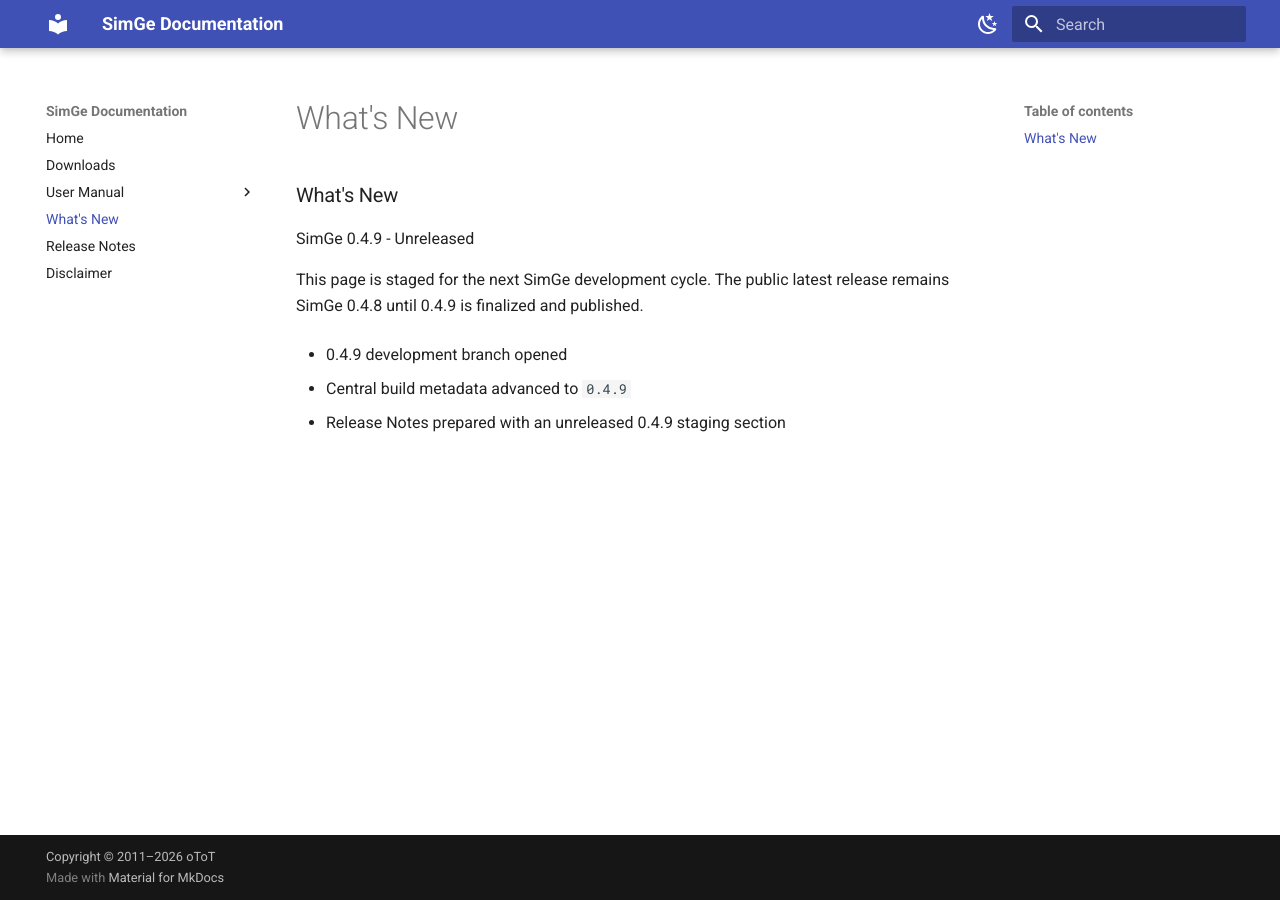
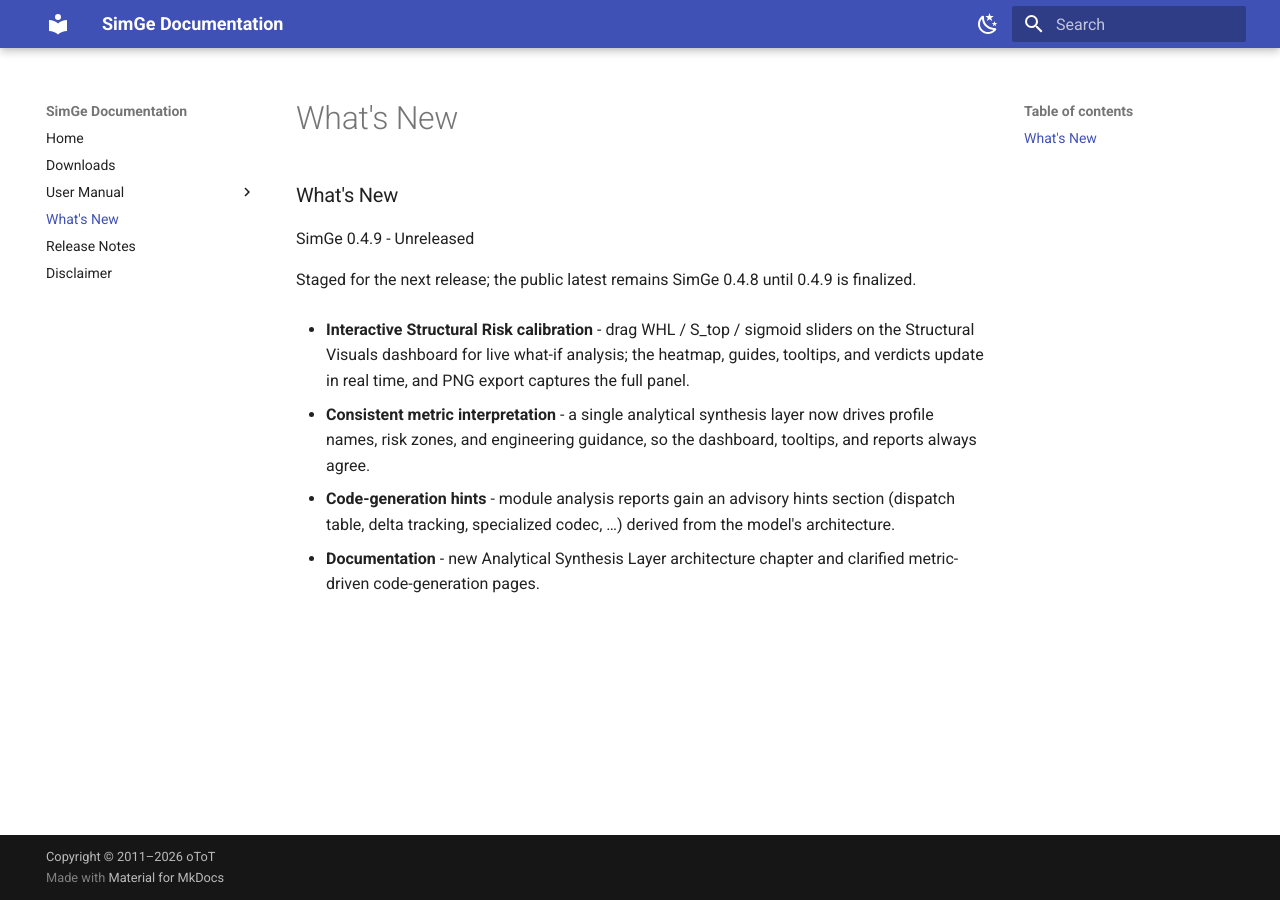
Before and after one commit to otopcu/simge-site, an MkDocs documentation site: the page built from docs/WhatsNew.md, in a window 1280 px wide. Built offline with MkDocs 1.6.1 and Material for MkDocs 9.7.7, drawn with Linux system fonts in a browser that asks for light colours.

Commit message:
Publish documentation update (2026-06-25)

```diff
--- a/docs/WhatsNew.md
+++ b/docs/WhatsNew.md
@@ -2,10 +2,12 @@
 
 SimGe 0.4.9 - Unreleased
 
-This page is staged for the next SimGe development cycle. The public latest release remains SimGe 0.4.8 until 0.4.9 is finalized and published.
+Staged for the next release; the public latest remains SimGe 0.4.8 until 0.4.9 is finalized.
 
-- 0.4.9 development branch opened
+- **Interactive Structural Risk calibration** - drag WHL / S_top / sigmoid sliders on the Structural Visuals dashboard for live what-if analysis; the heatmap, guides, tooltips, and verdicts update in real time, and PNG export captures the full panel.
 
-- Central build metadata advanced to `0.4.9`
+- **Consistent metric interpretation** - a single analytical synthesis layer now drives profile names, risk zones, and engineering guidance, so the dashboard, tooltips, and reports always agree.
 
-- Release Notes prepared with an unreleased 0.4.9 staging section
+- **Code-generation hints** - module analysis reports gain an advisory hints section (dispatch table, delta tracking, specialized codec, …) derived from the model's architecture.
+
+- **Documentation** - new Analytical Synthesis Layer architecture chapter and clarified metric-driven code-generation pages.
```
Also changed, not shown: docs/ReleaseNotes.md (+1 -1 lines), docs/UserManual/Dashboard.md (+7 -1 lines), docs/UserManual/FAME.md (+3 -0 lines).
